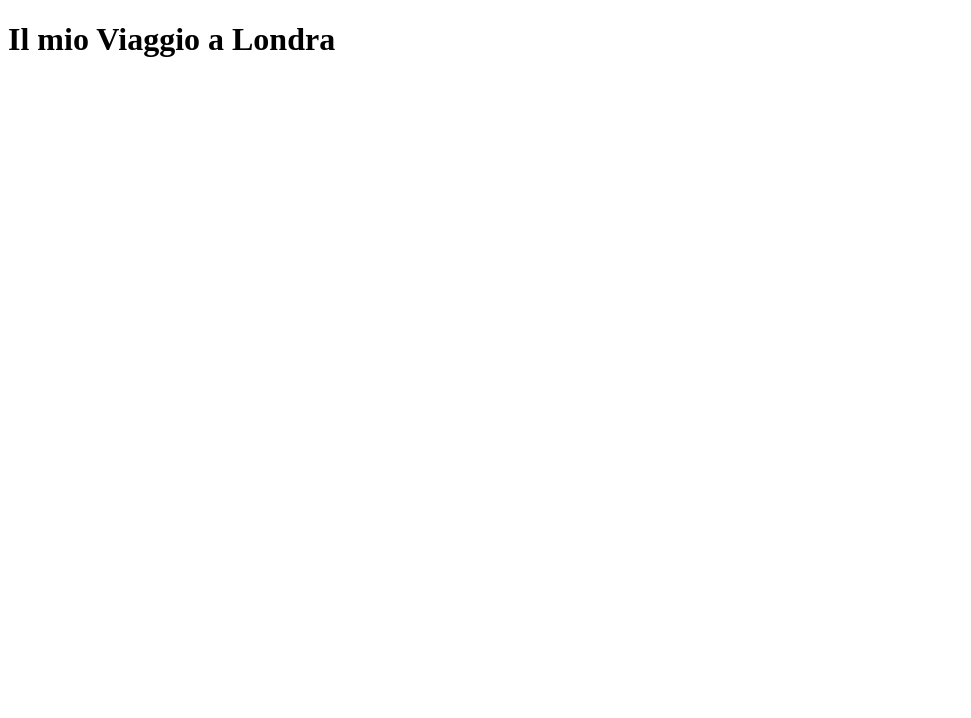
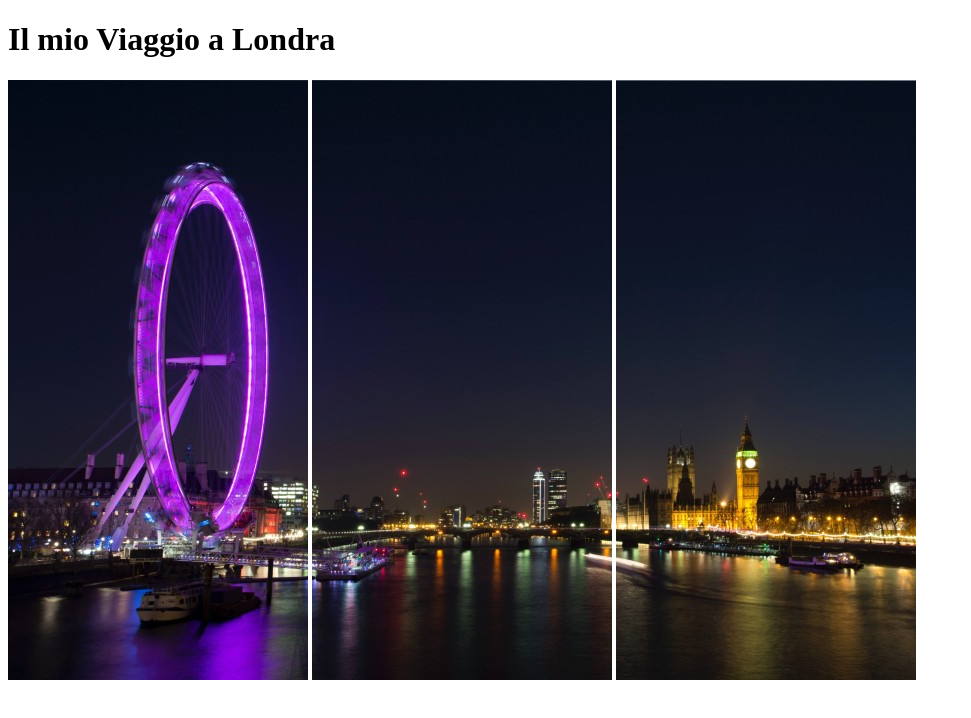
Before and after one commit to DiegoFatVega/html-london-trip, a plain HTML site: page index.html in a window 1280 px wide. Shown: the whole page, without its empty margins (0-971 px from the left). Drawn offline with Linux system fonts and the light colour scheme.

Commit message:
images added in the header section

```diff
--- a/index.html
+++ b/index.html
@@ -11,6 +11,9 @@
     <!-- Page Header -->
      <header>
         <h1> Il mio Viaggio a Londra</h1>
+        <img src="img/foto_1.jpg" alt="image of the London eye">
+        <img src="img/foto_2.jpg" alt="image of the city">
+        <img src="img/foto_3.jpg" alt="image of the big Ben">
      </header>
     <!-- /Page Header -->
 
```
